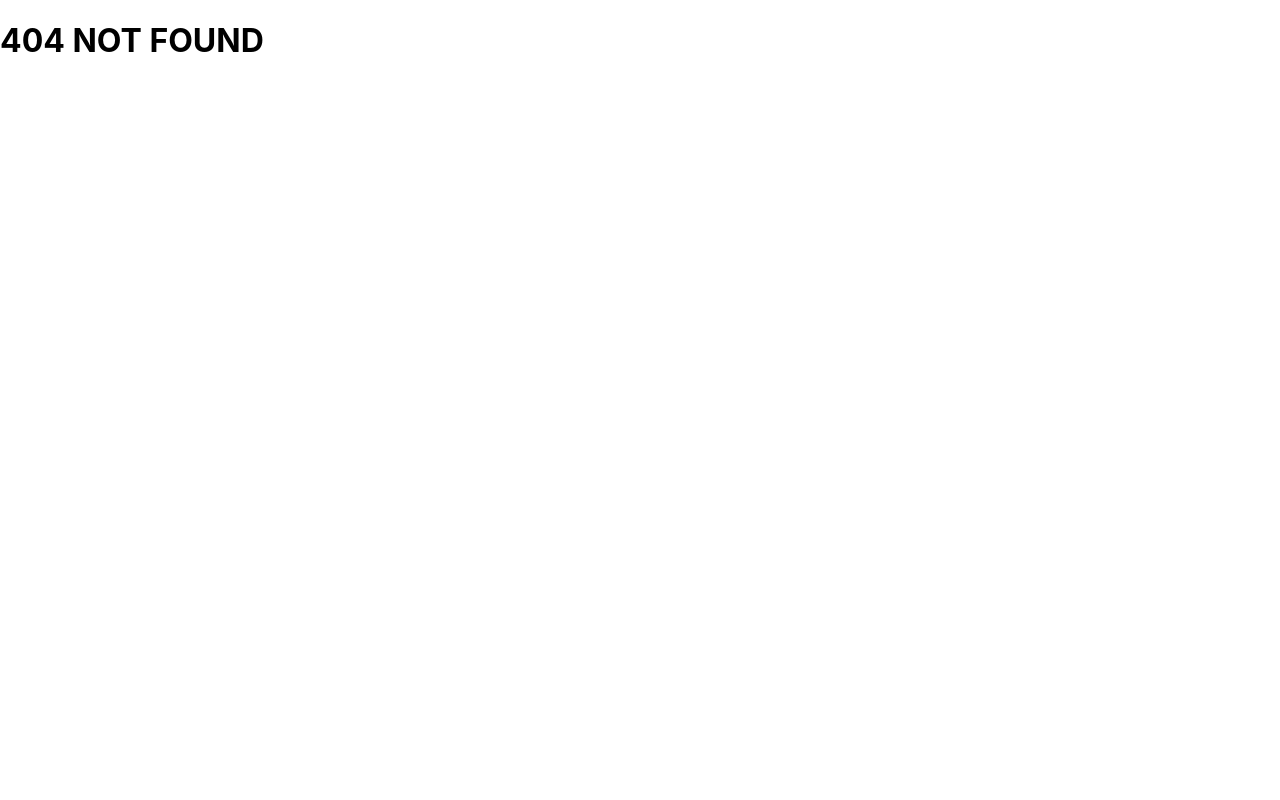
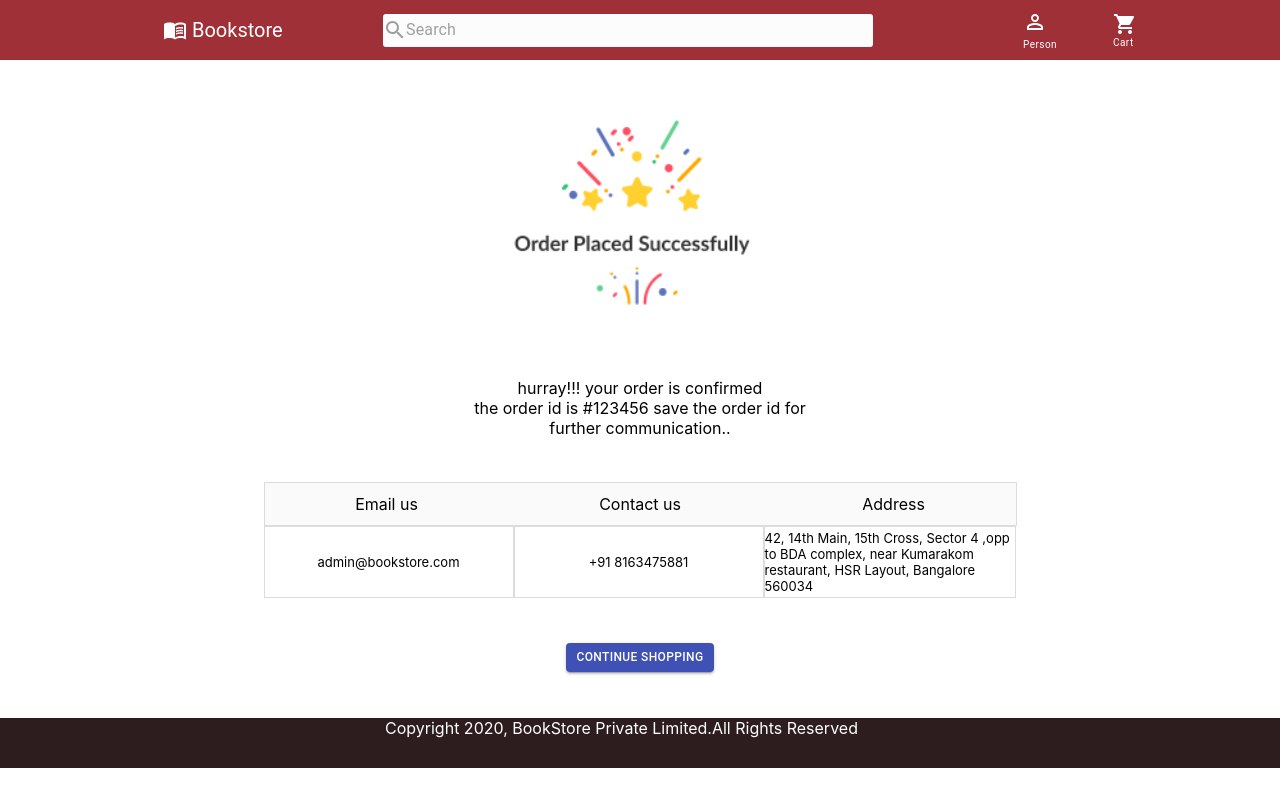
Before and after one commit to ZzeErrO/BookStoreFrontEnd, a React (Create React App) app: page /success in a window 1280 px wide. Before the commit this address had no page. Built offline with nearby package versions, Linux system fonts and the light colour scheme; no server answers.

Commit message:
[Prashik]Added: Created Successful page after order

```diff
--- a/src/App.tsx
+++ b/src/App.tsx
@@ -8,6 +8,7 @@ import BookStore from './pages/BookStore/BookStore';
 import Cart from './pages/Cart/Cart';
 import WishList from './pages/WishList/WishList';
 import NOTFOUND from './components/NOTFOUND/Notfound';
+import OrderSuccess from './pages/OrderSuccessFul/OrderSuccess';
 
 function App() {
 
@@ -19,6 +20,7 @@ function App() {
       <Route exact path= "/bookStore" component={BookStore} />
       <Route exact path= "/cart" component={Cart} />
       <Route exact path= "/wishlist" component={WishList} />
+      <Route exact path= "/success" component={OrderSuccess} />
       <Route path="*" component={NOTFOUND} />
     </Switch>
   </BrowserRouter>
--- a/src/pages/BookStore/BookStore.tsx
+++ b/src/pages/BookStore/BookStore.tsx
@@ -68,7 +68,6 @@ export default class BookStore extends Component<IProps, IState> {
     componentDidMount() {
         this.GetData();
         this.GetCart();
-        console.log(this.CheckTF("60b65e28e51e2f305b89c529"));
     }
 
     CheckTF = (id : any) : boolean =>
@@ -76,7 +75,6 @@ export default class BookStore extends Component<IProps, IState> {
         let check: boolean = false;
         this.state.cartnotes.forEach((value : any) => {
             if (value.bookId === id) {
-                console.log(value.bookId);
                 check = true;
             }
         })
@@ -93,7 +91,6 @@ export default class BookStore extends Component<IProps, IState> {
         }).catch((ex) => {
             console.log(ex);
         })
-
     }
 
     GetCart = () => {
--- a/src/pages/Cart/Cart.tsx
+++ b/src/pages/Cart/Cart.tsx
@@ -159,15 +159,7 @@ export default class Cart extends Component<IProps, IState> {
 
     GetCart = () => {
         axios_service.Getcart().then((result) => {
-            console.log(result.data.book);
             this.setState({ notes: result.data.book });
-
-            this.state.notes.forEach((element: object) => {
-
-            });
-
-            console.log(this.state.notes);
-            console.log(this.state.notes.bookName[0]);
         }).catch(() => {
 
         })
@@ -179,6 +171,9 @@ export default class Cart extends Component<IProps, IState> {
         }).catch(() => {
 
         })
+
+        this.setState({ redirect: "/success" });
+
     }
 
     toCart = () => {
@@ -449,13 +444,14 @@ export default class Cart extends Component<IProps, IState> {
                                             <div className="price">Rs.{value.price}</div>
                                         </div>
 
-                                    </div>
-
-                                    <div className="Place">
+                                        <div className="Place">
                                         <Button className="buttonsize" onClick={() => this.orderItems(value.bookId, value.quantity)} size="small" color="primary" variant="contained">
                                             Checkout
                                         </Button>
                                     </div>
+
+                                    </div>
+
                                 </div>
                             )}
 
--- /dev/null
+++ b/src/pages/OrderSuccessFul/OrderSuccess.css
@@ -0,0 +1,68 @@
+.body3{
+    display: flex;
+    flex-direction: column;
+    justify-content: center;
+    align-items: center;
+    justify-content: space-evenly;
+    height: 82vh;
+}
+
+.image3{
+    height: 225px;
+}
+
+.faltuinfo{
+    display: flex;
+    flex-direction: column;
+    justify-content: center;
+    align-items: center;
+}
+
+.table{
+    top: 490px;
+left: 308px;
+width: 751px;
+height: 42px;
+background: #FAFAFA 0% 0% no-repeat padding-box;
+border: 1px solid #DCDCDC;
+opacity: 1;
+display: flex;
+justify-content: space-around;
+align-items: center;
+}
+
+.columneach{
+    top: 490px;
+left: 308px;
+width: 248px;
+height: 70px;
+background: #FFFFFF 0% 0% no-repeat padding-box;
+border: 1px solid #DCDCDC;
+opacity: 1;
+display: flex;
+flex-direction: column;
+justify-content: space-evenly;
+align-items: center;
+font: normal normal medium 12px/15px Lato;
+font-size: 13px;
+}
+
+.justdoingrow{
+    display: flex;
+}
+
+.columneach2{
+    top: 490px;
+left: 308px;
+width: 250px;
+height: 70px;
+background: #FFFFFF 0% 0% no-repeat padding-box;
+border: 1px solid #DCDCDC;
+opacity: 1;
+display: flex;
+flex-direction: column;
+justify-content: space-evenly;
+align-items: center;
+font: normal normal medium 12px/15px Lato;
+font-size: 13px;
+}
--- /dev/null
+++ b/src/pages/OrderSuccessFul/OrderSuccess.tsx
@@ -0,0 +1,77 @@
+import React, { Component } from 'react'
+import './OrderSuccess.css'
+
+import Button from '@material-ui/core/Button';
+
+import Success from '../../assets/order.png'
+import Header from '../../components/Header/Header'
+import Footer from '../../components/Footer/Footer'
+
+import { Redirect } from "react-router-dom";
+
+interface IProps {
+}
+
+interface IState {
+    redirect?: any
+}
+
+export default class OrderSuccess extends Component<IProps, IState> {
+    constructor(props: any) {
+        super(props);
+        this.state = {
+            redirect: null
+        }
+    }
+
+    toHome = () => {
+        this.setState({ redirect: "/bookStore" });
+    }
+
+    render() {
+
+        if (this.state.redirect) {
+
+            return <Redirect to={this.state.redirect} />
+        }
+
+        return (
+            <div>
+                <Header />
+                <div className="body3">
+                    <div className="inimage">
+                        <img className="image3" src={Success} alt="order success" />
+                    </div>
+                    <div className = "faltuinfo">
+                    <div>hurray!!! your order is confirmed</div>
+                    <div>the order id is #123456 save the order id for</div>
+                    <div>further communication..</div>
+                    </div>
+                    <div>
+                        <div className = "table">
+                            <div>Email us</div>
+                            <div>Contact us</div>
+                            <div>Address</div>
+                        </div>
+                        <div className = "justdoingrow">
+                        <div className = "columneach">
+                            <div>admin@bookstore.com</div>
+                        </div>
+                        <div className = "columneach">
+                            <div>+91 8163475881</div>
+                        </div>
+                        <div className = "columneach2">
+                            <div>42, 14th Main, 15th Cross, Sector 4 ,opp to BDA complex, near Kumarakom restaurant, HSR Layout, Bangalore 560034</div>
+                        </div>
+                        </div>
+                    </div>
+
+                    <Button onClick = {this.toHome} size = "small" variant="contained" color="primary">
+                        Continue Shopping
+                    </Button>
+                </div>
+                <Footer />
+            </div>
+        )
+    }
+}
```
Also changed, not shown: src/assets/order.png (added).
